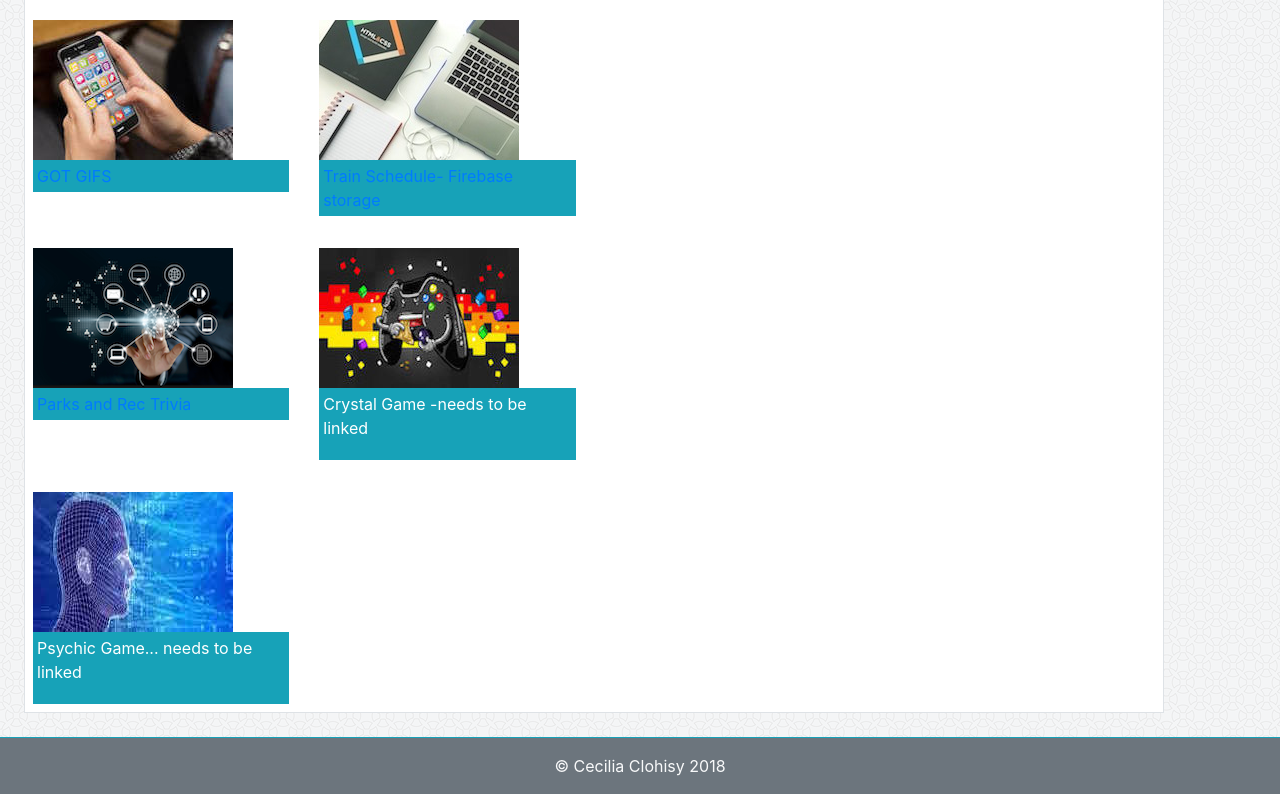
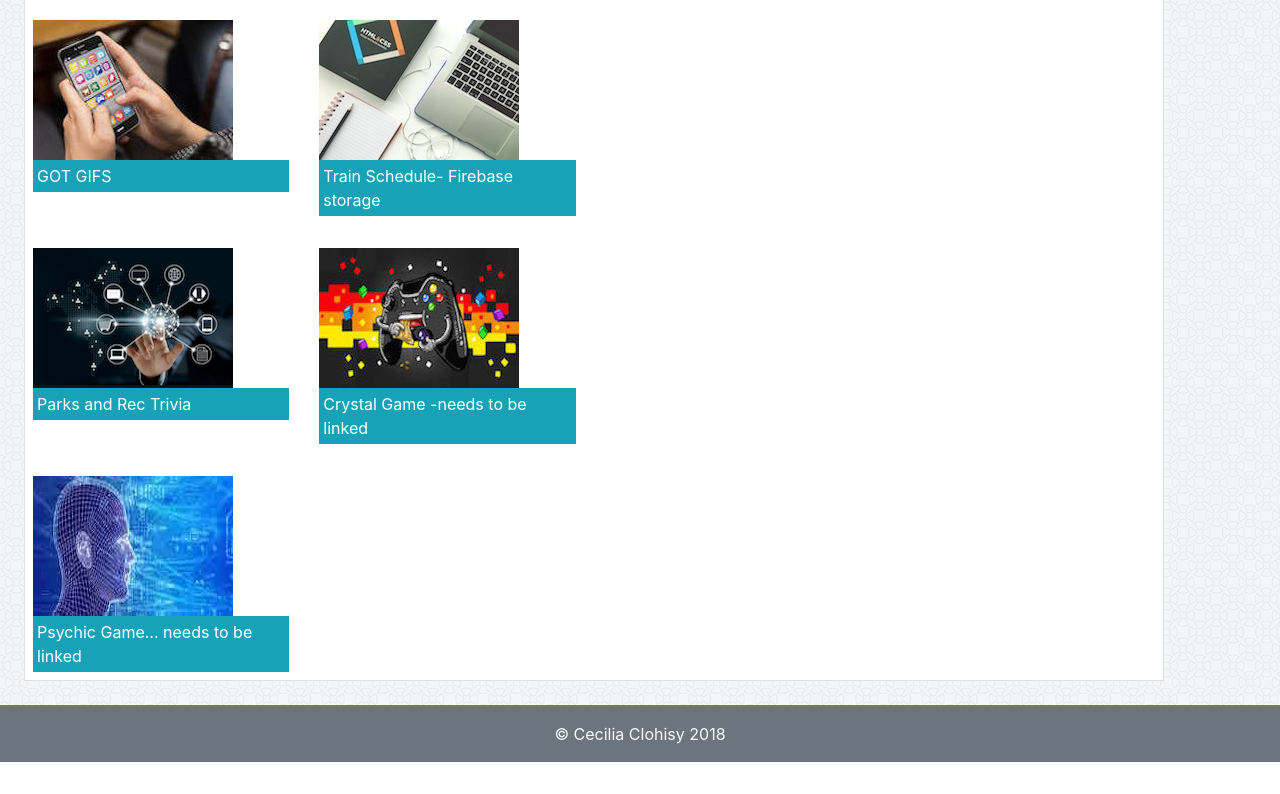
Before and after one commit to cclohisy/cclohisy.github.io, a plain HTML site: page portfolio.html in a window 1280 px wide. Shown: the part 151-945 px from the top of the page. After the commit the page ends 913 px from the top, so only its background shows below. Drawn offline with nearby package versions, Linux system fonts and the light colour scheme; files whose address does not match are found by name.

Commit message:
edit links

```diff
--- a/portfolio.html
+++ b/portfolio.html
@@ -80,16 +80,16 @@
             <div class="col-md-3 pt-4 pb-2">
                 <img src="images/digital.jpg" class="img-fluid" alt="Responsive image">
                 <div class="caption bg-info p-1 align-middle text-white">
-                    <a href="/TriviaGame">
+                    <a href="/TriviaGame-">
                         Parks and Rec Trivia </a>
                 </div>
             </div>
             <div class="col-md-3 pt-4 pb-2">
                 <img src="images/game.jpg" class="img-fluid" alt="Responsive image">
                 <div class="caption bg-info p-1 align-middle text-white">
-                    <p>
+                    <a href="/week-4-game">
                         Crystal Game -needs to be linked
-                    </p>
+                    </a>
                 </div>
             </div>
         </div>
@@ -97,9 +97,9 @@
             <div class="col-md-3 pt-4 pb-2">
                 <img src="images/it.jpg" class="img-fluid" alt="Responsive image">
                 <div class="caption bg-info p-1 align-middle text-white">
-                    <p>
+                    <a href="/javascriptGame">
                         Psychic Game... needs to be linked
-                    </p>
+                    </a>
                 </div>
             </div>
         </div>
--- a/style.css
+++ b/style.css
@@ -2,3 +2,7 @@
 body{
     background-image: url("/Users/ceciliaclohisy/Documents/homework/basicportfolio/assets/images/circles-light.png");
 }
+
+a{
+    color: white;
+}
```
Also changed, not shown: 1 other file.
